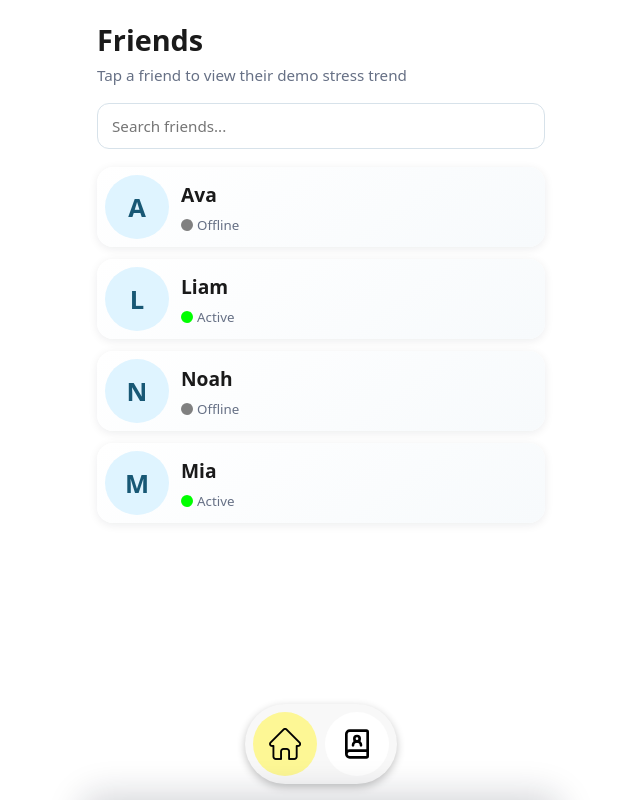
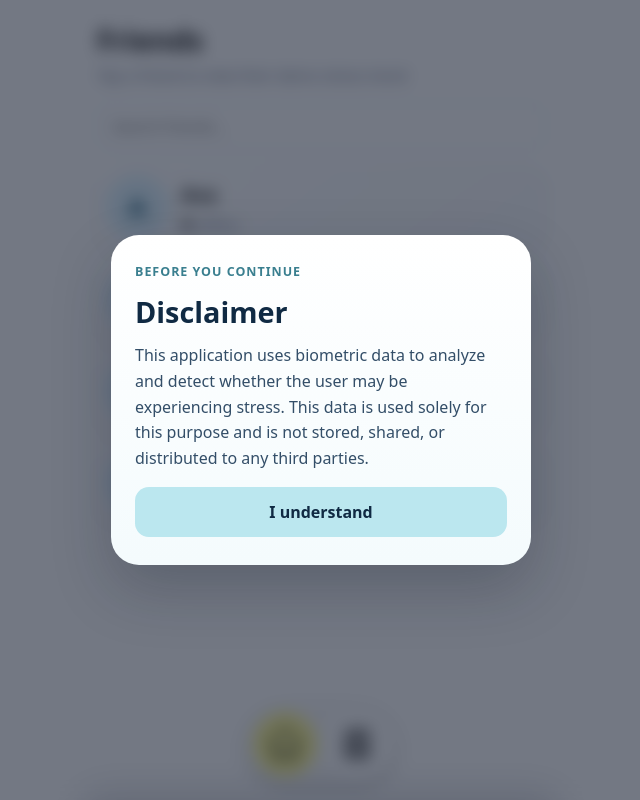
Before and after one commit to Orion-Barjamaj/calmify, a Next.js app in the folder frontend/: page /friends in a window 1280 px wide. Shown: the whole page, without its empty margins (319-959 px from the left). Built offline with nearby package versions, Linux system fonts and the light colour scheme.

Commit message:
Added disclaimer

```diff
--- /dev/null
+++ b/frontend/app/components/disclaimer/disclaimer-gate.module.css
@@ -0,0 +1,66 @@
+.overlay {
+  position: fixed;
+  inset: 0;
+  z-index: 2000;
+  display: flex;
+  align-items: center;
+  justify-content: center;
+  padding: 24px;
+  background: rgba(15, 23, 42, 0.58);
+  backdrop-filter: blur(8px);
+}
+
+.dialog {
+  width: min(100%, 420px);
+  border-radius: 28px;
+  padding: 28px 24px;
+  background: linear-gradient(180deg, #ffffff 0%, #f4fbfd 100%);
+  box-shadow: 0 24px 60px rgba(15, 23, 42, 0.24);
+  display: flex;
+  flex-direction: column;
+  gap: 16px;
+}
+
+.eyebrow {
+  font-size: 0.78rem;
+  font-weight: 700;
+  letter-spacing: 0.08em;
+  text-transform: uppercase;
+  color: #3a7f8f;
+}
+
+.title {
+  font-size: 1.8rem;
+  line-height: 1.1;
+  color: #102a43;
+}
+
+.description {
+  font-size: 1rem;
+  line-height: 1.6;
+  color: #334e68;
+}
+
+.button {
+  border: none;
+  border-radius: 14px;
+  padding: 14px 18px;
+  background: #bbe7ef;
+  color: #102a43;
+  font-size: 1rem;
+  font-weight: 700;
+  cursor: pointer;
+  transition:
+    transform 0.2s ease,
+    background-color 0.2s ease;
+}
+
+.button:hover {
+  background: #a6dae4;
+  transform: translateY(-1px);
+}
+
+.button:focus-visible {
+  outline: 3px solid rgba(16, 42, 67, 0.18);
+  outline-offset: 3px;
+}
--- /dev/null
+++ b/frontend/app/components/disclaimer/disclaimer-gate.tsx
@@ -0,0 +1,63 @@
+"use client";
+
+import { useEffect, useState } from "react";
+import styles from "./disclaimer-gate.module.css";
+
+const DISCLAIMER_STORAGE_KEY = "calmify-disclaimer-accepted";
+
+export default function DisclaimerGate() {
+  const [hasCheckedStorage, setHasCheckedStorage] = useState(false);
+  const [isOpen, setIsOpen] = useState(false);
+
+  useEffect(() => {
+    try {
+      const hasAccepted =
+        window.localStorage.getItem(DISCLAIMER_STORAGE_KEY) === "true";
+      setIsOpen(!hasAccepted);
+    } catch (error) {
+      console.error("Error reading disclaimer state:", error);
+      setIsOpen(true);
+    } finally {
+      setHasCheckedStorage(true);
+    }
+  }, []);
+
+  const handleAccept = () => {
+    try {
+      window.localStorage.setItem(DISCLAIMER_STORAGE_KEY, "true");
+    } catch (error) {
+      console.error("Error saving disclaimer state:", error);
+    }
+
+    setIsOpen(false);
+  };
+
+  if (!hasCheckedStorage || !isOpen) {
+    return null;
+  }
+
+  return (
+    <div className={styles.overlay}>
+      <div
+        className={styles.dialog}
+        role="dialog"
+        aria-modal="true"
+        aria-labelledby="app-disclaimer-title"
+      >
+        <span className={styles.eyebrow}>Before you continue</span>
+        <h2 id="app-disclaimer-title" className={styles.title}>
+          Disclaimer
+        </h2>
+        <p className={styles.description}>
+          This application uses biometric data to analyze and detect whether
+          the user may be experiencing stress. This data is used solely for
+          this purpose and is not stored, shared, or distributed to any third
+          parties.
+        </p>
+        <button type="button" className={styles.button} onClick={handleAccept}>
+          I understand
+        </button>
+      </div>
+    </div>
+  );
+}
--- a/frontend/app/layout.tsx
+++ b/frontend/app/layout.tsx
@@ -2,6 +2,7 @@ import type { Metadata } from "next";
 import { Geist, Geist_Mono } from "next/font/google";
 import "./globals.css";
 import Navbar from "./components/navbar/navbar";
+import DisclaimerGate from "./components/disclaimer/disclaimer-gate";
 
 const geistSans = Geist({
   variable: "--font-geist-sans",
@@ -28,6 +29,7 @@ export default function RootLayout({
       <body className={`${geistSans.variable} ${geistMono.variable}`}>
         <main className="app-shell">{children}</main>
         <Navbar />
+        <DisclaimerGate />
       </body>
     </html>
   );
--- a/frontend/app/page.tsx
+++ b/frontend/app/page.tsx
@@ -1,7 +1,4 @@
-"use client";
-
 import Link from "next/link";
-import { useState } from "react";
 
 export default function Home() {
   return (
```
